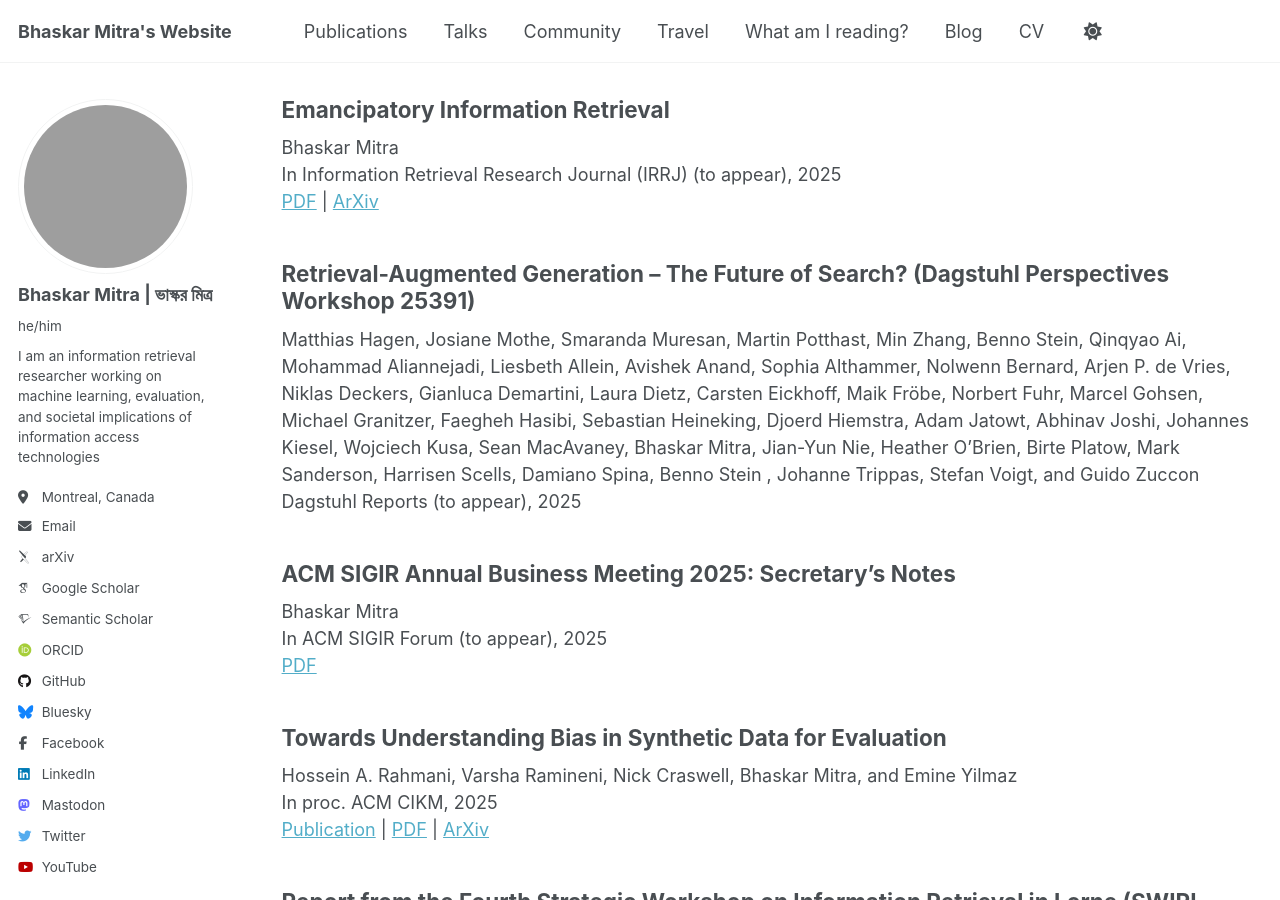
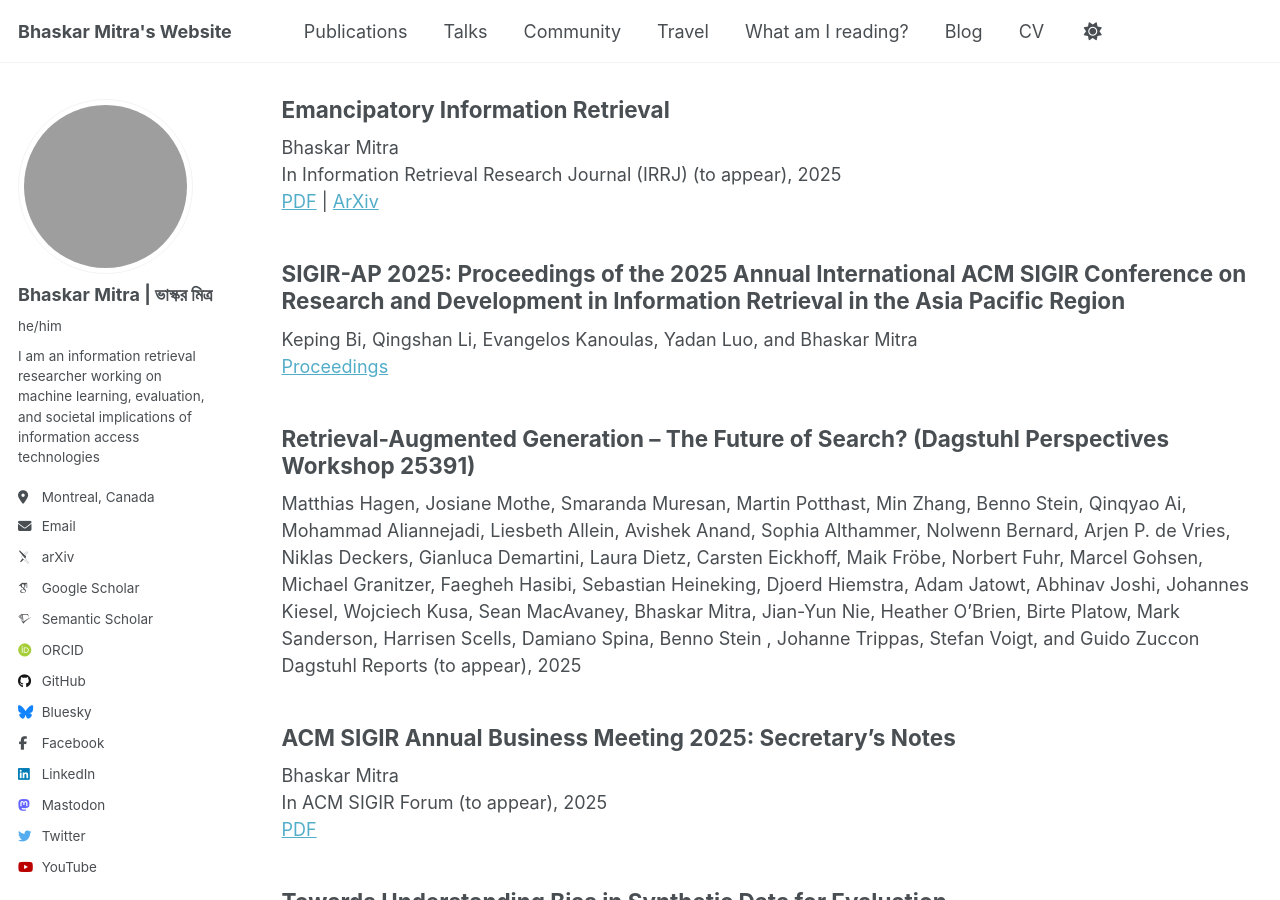
Before and after one commit to bhaskar-mitra/bhaskar-mitra.github.io, a Jekyll site: the page built from _pages/publications.html, in a window 1280 px wide and 900 px high, scrolled down 686 px. Built offline with Jekyll 4.4.1, drawn with Linux system fonts in a browser that asks for light colours; some web fonts are replaced; grey boxes are pictures that could not be loaded.

Commit message:
Update publications.html

```diff
--- a/_pages/publications.html
+++ b/_pages/publications.html
@@ -38,6 +38,11 @@ author_profile: true
     Bhaskar Mitra<br/>
     In Information Retrieval Research Journal (IRRJ) (to appear), 2025<br/>
     <a href="../showpdf/?file=emancipatory-ir">PDF</a> | <a href="https://arxiv.org/abs/2501.19241">ArXiv</a>
+  </article>
+  <article class="archive__item" itemscope itemtype="http://schema.org/CreativeWork">
+    <h2>SIGIR-AP 2025: Proceedings of the 2025 Annual International ACM SIGIR Conference on Research and Development in Information Retrieval in the Asia Pacific Region</h2>
+    Keping Bi, Qingshan Li, Evangelos Kanoulas, Yadan Luo, and Bhaskar Mitra<br/>
+    <a href="https://dl.acm.org/doi/proceedings/10.1145/3767695">Proceedings</a>
   </article>
   <article class="archive__item" itemscope itemtype="http://schema.org/CreativeWork">
     <h2>Retrieval-Augmented Generation – The Future of Search? (Dagstuhl Perspectives Workshop 25391)</h2>
```
